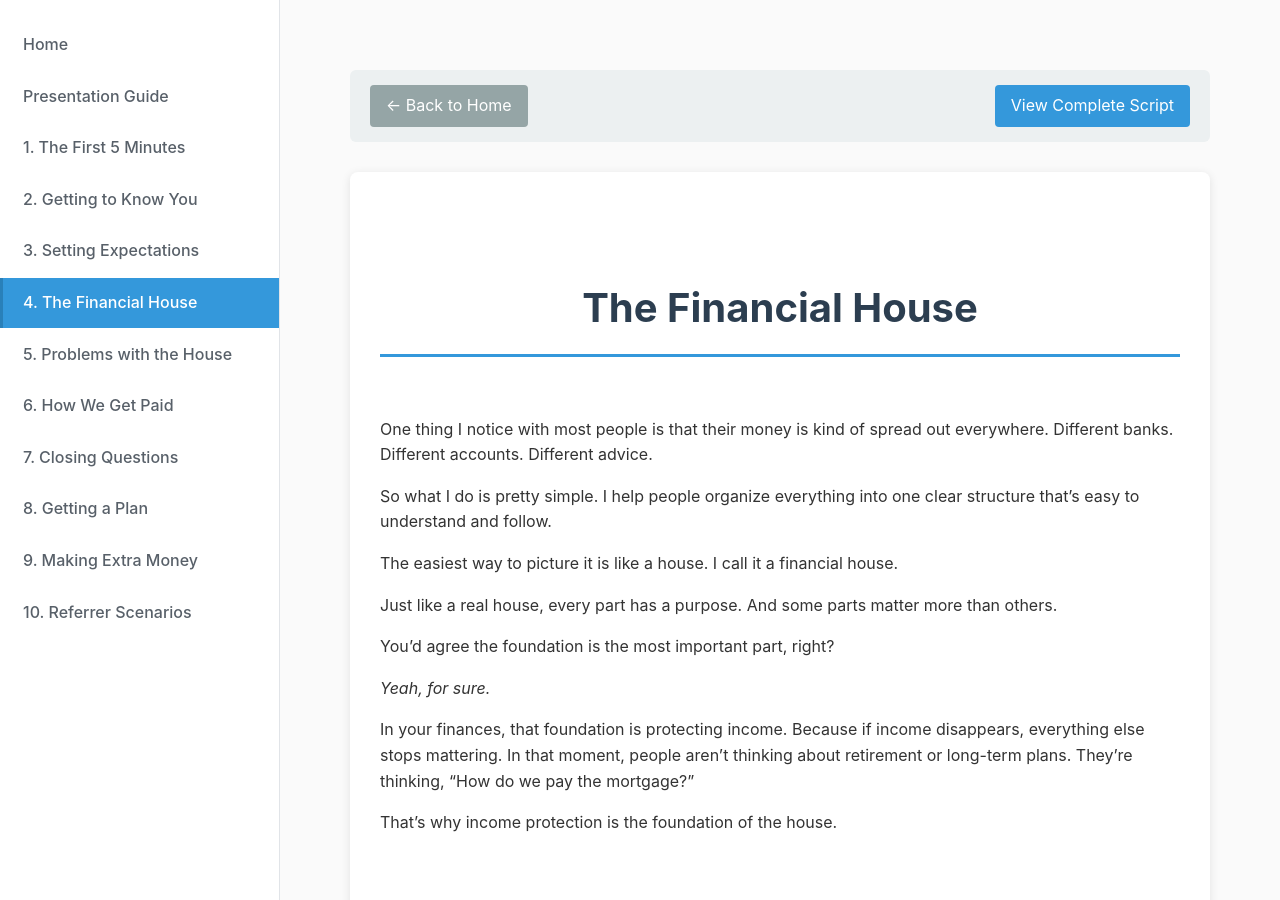
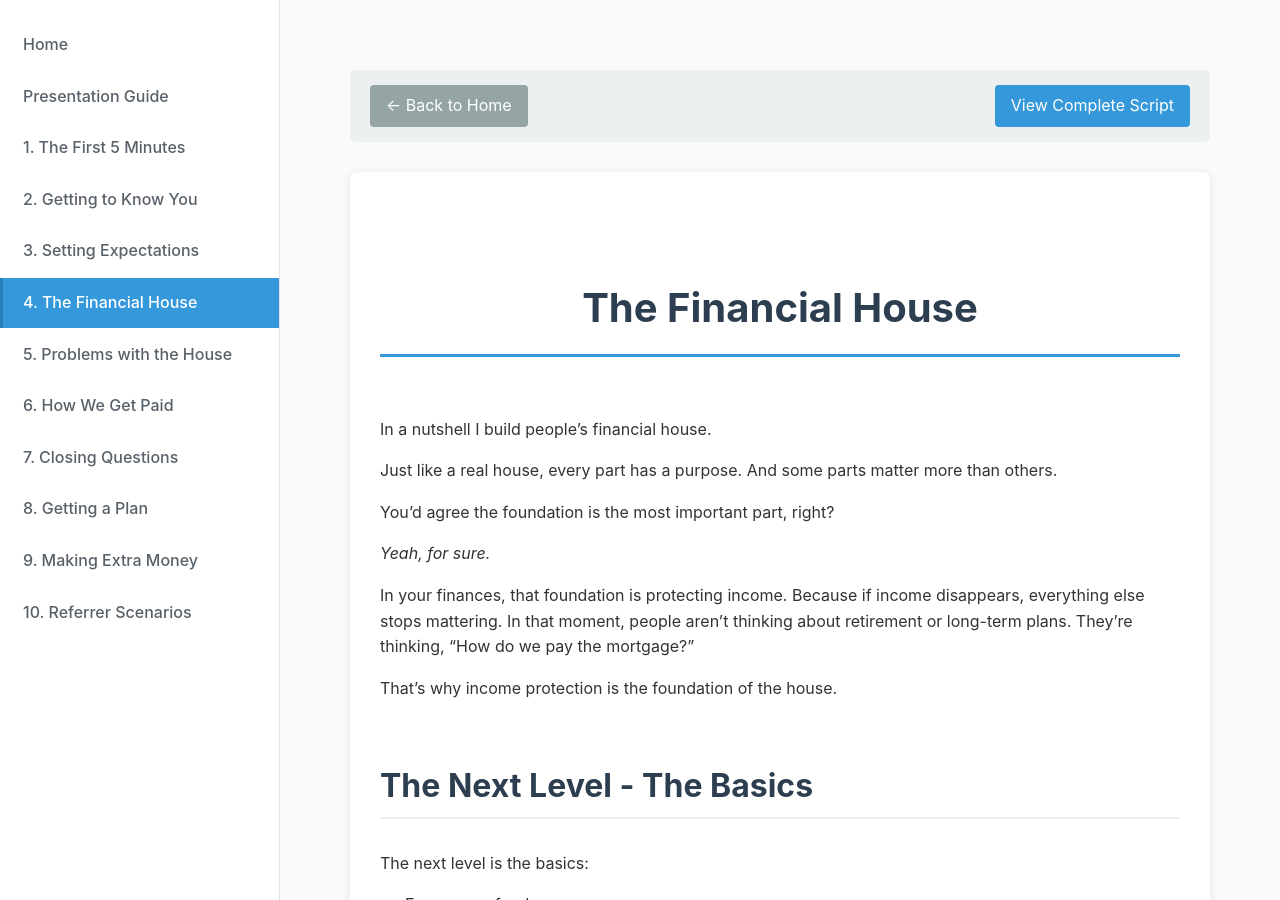
Before and after one commit to advisorpages/acadia, a Jekyll site: the page built from _pages/04-the-financial-house.md, in a window 1280 px wide and 900 px high. Built offline with Jekyll 4.4.1, drawn with Linux system fonts in a browser that asks for light colours.

Commit message:
Update 04-the-financial-house.md

```diff
--- a/_pages/04-the-financial-house.md
+++ b/_pages/04-the-financial-house.md
@@ -3,11 +3,7 @@ layout: chunk
 title: "The Financial House"
 ---
 
-One thing I notice with most people is that their money is kind of spread out everywhere. Different banks. Different accounts. Different advice.
-
-So what I do is pretty simple. I help people organize everything into one clear structure that's easy to understand and follow.
-
-The easiest way to picture it is like a house. I call it a financial house.
+In a nutshell I build people's financial house.
 
 Just like a real house, every part has a purpose. And some parts matter more than others.
 
```
